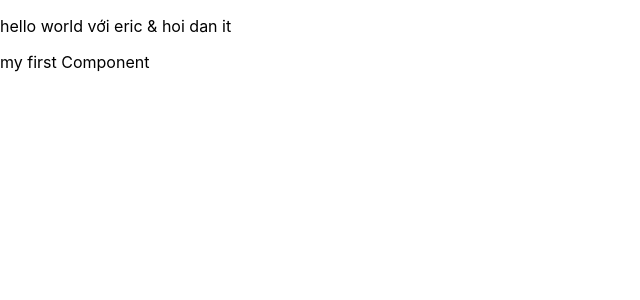
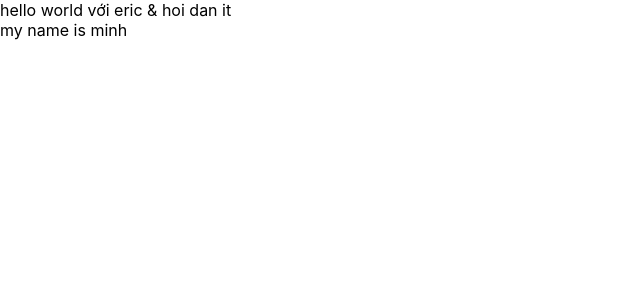
Before and after one commit to DUCMINHHHH/test-demo-react, a React (Create React App) app: page / in a window 1280 px wide. Shown: the top 300 px of the page, without its empty margins (0-640 px from the left). Built offline with nearby package versions, Linux system fonts and the light colour scheme.

Commit message:
video 17

```diff
--- a/src/App.js
+++ b/src/App.js
@@ -3,26 +3,33 @@ import "./App.css";
 import { useDispatch, useSelector } from "react-redux";
 import { increaseCounter, decreaseCounter } from "./redux/action/counterAction";
 import MyComponent from "./components/MyComponent";
+import React from "react";
 
-const App = () => {
-  const count = useSelector((state) => state.counter.count);
-  const dispatch = useDispatch();
+class App extends React.Component {
+  render() {
+    return (
+      <div>
+        hello world với eric &amp; hoi dan it
+        <MyComponent></MyComponent>
+      </div>
+    );
+  }
+}
 
-  return (
-    <div>
-      <p>hello world với eric &amp; hoi dan it</p>
-      <MyComponent></MyComponent>
-    </div>
-    // <div className="App">
-    //   <header className="App-header">
-    //     <img src={logo} className="App-logo" alt="logo" />
-    //     <p>hello world với eric &amp; hoi dan it</p>
-    //     <div>Count = {count}</div>
-    //     <button onClick={() => dispatch(increaseCounter())}>Increase</button>
-    //     <button onClick={() => dispatch(decreaseCounter())}>Decrease</button>
-    //   </header>
-    // </div>
-  );
-};
+// const App = () => {
+//   const count = useSelector((state) => state.counter.count);
+//   const dispatch = useDispatch();
+//   return (
+//     <div className="App">
+//       <header className="App-header">
+//         <img src={logo} className="App-logo" alt="logo" />
+//         <p>hello world với eric &amp; hoi dan it</p>
+//         <div>Count = {count}</div>
+//         <button onClick={() => dispatch(increaseCounter())}>Increase</button>
+//         <button onClick={() => dispatch(decreaseCounter())}>Decrease</button>
+//       </header>
+//     </div>
+//   );
+// };
 
 export default App;
--- a/src/components/MyComponent.js
+++ b/src/components/MyComponent.js
@@ -1,8 +1,14 @@
 import React from "react";
 
 class MyComponent extends React.Component {
+  state = {
+    name: "minh",
+    address: "hcm",
+    age: 21,
+  };
+
   render() {
-    return <div>my first Component</div>;
+    return <div>my name is {this.state.name}</div>;
   }
 }
 
```
